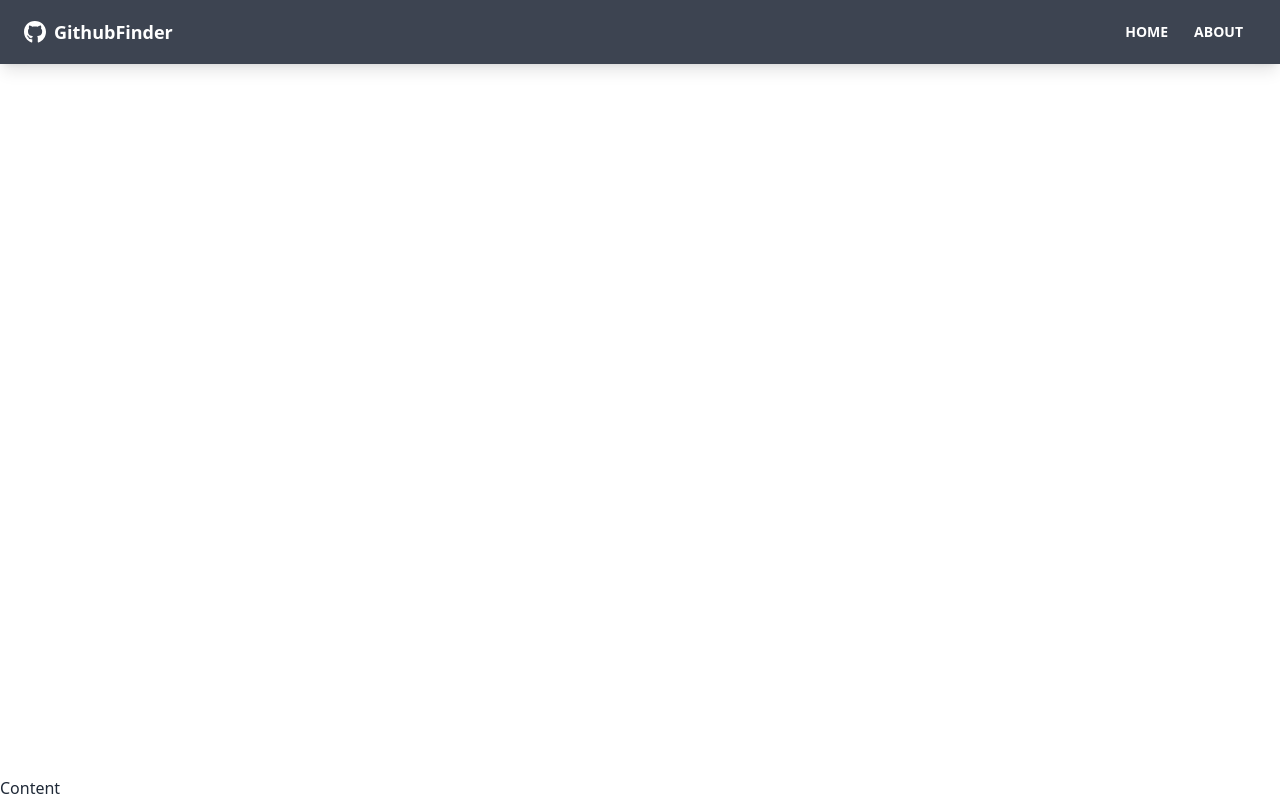
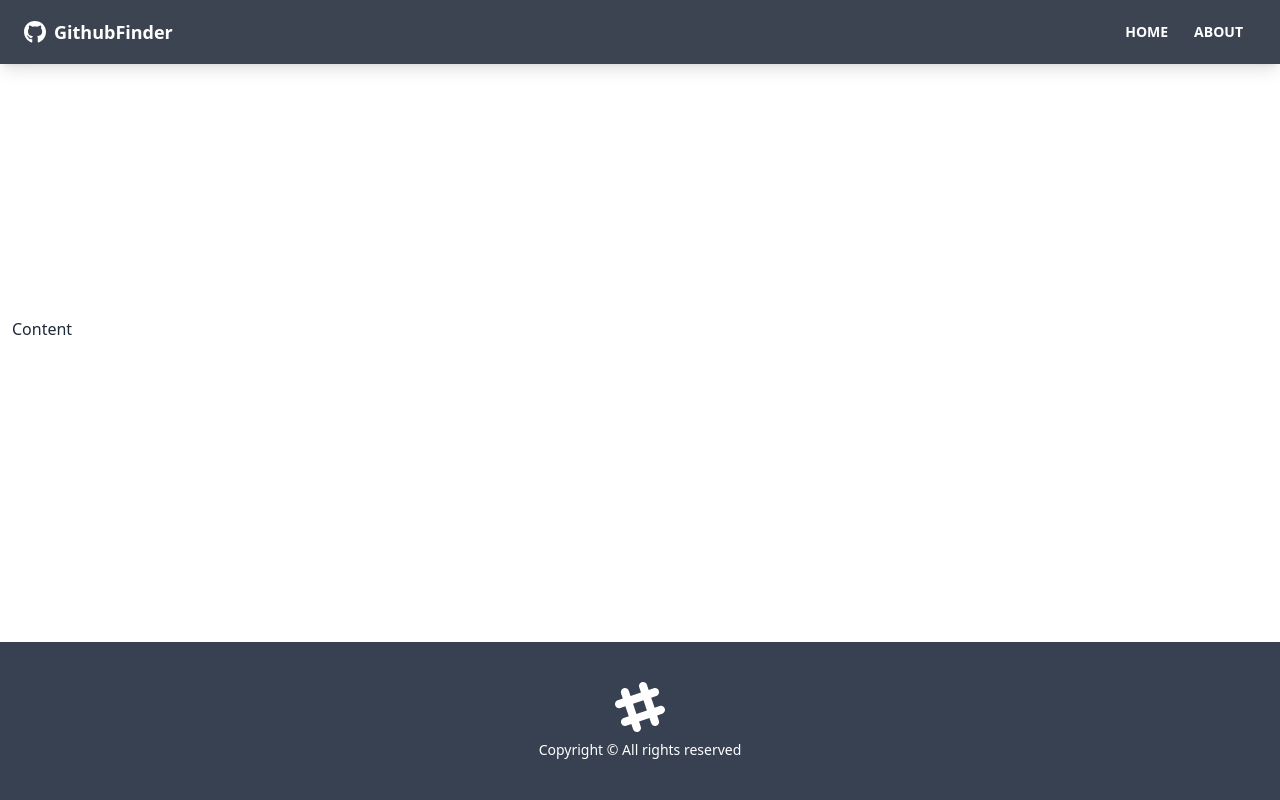
Before and after one commit to and1son/github-finder, a React (Create React App) app: page / in a window 1280 px wide. Built offline with nearby package versions, Linux system fonts and the light colour scheme; the HTML template or start-up script is replaced by a standard one.

Commit message:
Footer component

```diff
--- a/src/App.js
+++ b/src/App.js
@@ -7,11 +7,11 @@
     <Router>
       <div className='flex flex-col justify-between h-screen'>
         <Navbar />
-        <main>
+        <main className='container mx-auto px-3 pb-12'>
           Content
         </main>
+        <Footer />
       </div>
-      <Footer />
     </Router>
   );
 }
--- a/src/components/layout/Footer.jsx
+++ b/src/components/layout/Footer.jsx
@@ -2,7 +2,24 @@
 function Footer() {
     const footerYear = new Date().getFullYear
 
-    return <div>{footerYear}</div>;
+    return (
+        <footer className="footer p-10 bg-gray-700 text-primary-content footer-center">
+            <div>
+                <svg
+                    width='50'
+                    height='50'
+                    viewBox='0 0 24 24'
+                    xmlns='http://www.w3.org/2000/svg'
+                    fillRule='evenodd'
+                    clipRule='evenodd'
+                    className='inline-block fill-current'
+                >
+                    <path d='M22.672 15.226l-2.432.811.841 2.515c.33 1.019-.209 2.127-1.23 2.456-1.15.325-2.148-.321-2.463-1.226l-.84-2.518-5.013 1.677.84 2.517c.391 1.203-.434 2.542-1.831 2.542-.88 0-1.601-.564-1.86-1.314l-.842-2.516-2.431.809c-1.135.328-2.145-.317-2.463-1.229-.329-1.018.211-2.127 1.231-2.456l2.432-.809-1.621-4.823-2.432.808c-1.355.384-2.558-.59-2.558-1.839 0-.817.509-1.582 1.327-1.846l2.433-.809-.842-2.515c-.33-1.02.211-2.129 1.232-2.458 1.02-.329 2.13.209 2.461 1.229l.842 2.515 5.011-1.677-.839-2.517c-.403-1.238.484-2.553 1.843-2.553.819 0 1.585.509 1.85 1.326l.841 2.517 2.431-.81c1.02-.33 2.131.211 2.461 1.229.332 1.018-.21 2.126-1.23 2.456l-2.433.809 1.622 4.823 2.433-.809c1.242-.401 2.557.484 2.557 1.838 0 .819-.51 1.583-1.328 1.847m-8.992-6.428l-5.01 1.675 1.619 4.828 5.011-1.674-1.62-4.829z'></path>
+                </svg>
+                <p>Copyright &copy; {footerYear} All rights reserved</p>
+            </div>
+        </footer>
+    )
 }
 
 export default Footer;
```
